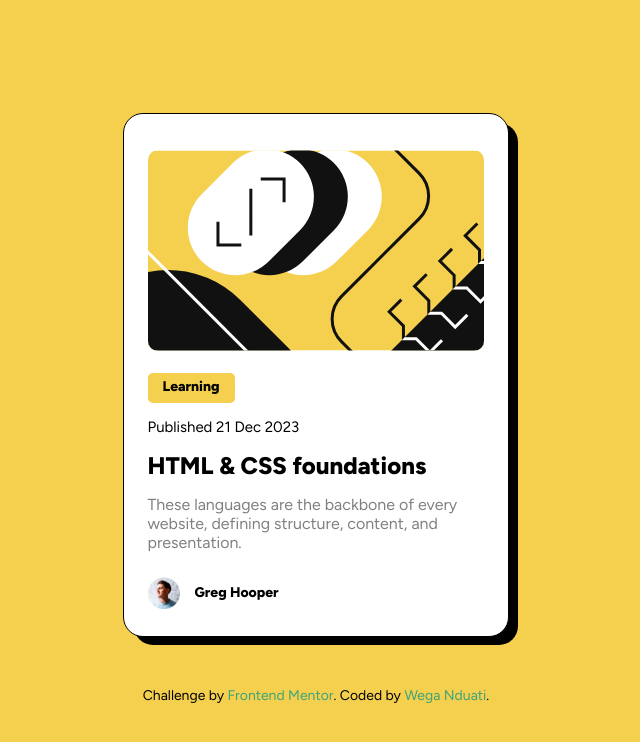
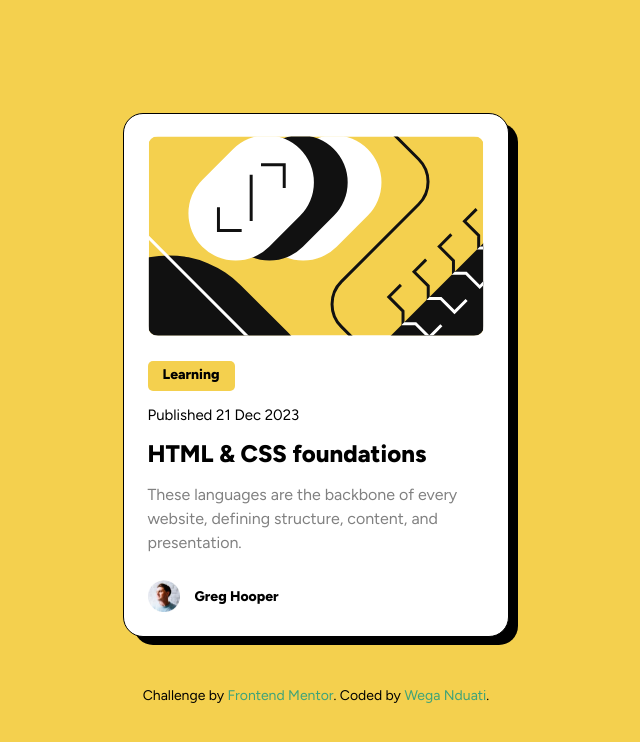
Before and after one commit to weshcoder/Blog-preview-card, a plain HTML site: page index.html in a window 1280 px wide. Shown: the whole page, without its empty margins (324-964 px from the left). Drawn offline with Linux system fonts and the light colour scheme.

Commit message:
last commit

```diff
--- a/style.css
+++ b/style.css
@@ -36,7 +36,9 @@ body {
 
 #illustration {
     border-radius: 10px;
-    margin-bottom: 10px;
+    margin-bottom: 25px;
+    width: 336px;
+    height: 200px;
     /* position: absolute; */
     /* position: relative; */
     /* bottom: 125px; */
@@ -60,13 +62,18 @@ body {
     display: flex;
     justify-content: start;
     align-items: flex-start;
-    margin-top: 12px;
+    margin-bottom: 25px;
 }
 
 .title {
     font-size: 24px;
     font-weight: 800;
     padding: 15px 0 15px;
+}
+
+.title:hover {
+    color: hsl(47, 88%, 63%);
+    cursor: pointer;
 }
 
 .account {
@@ -81,7 +88,8 @@ body {
 }
 #description {
     color: hsl(0, 0%, 50%);
-    margin-bottom: 10px
+    margin-bottom: 10px;
+    line-height: calc(24/16);
 }
 .name {
     margin-left: 15px;
```
